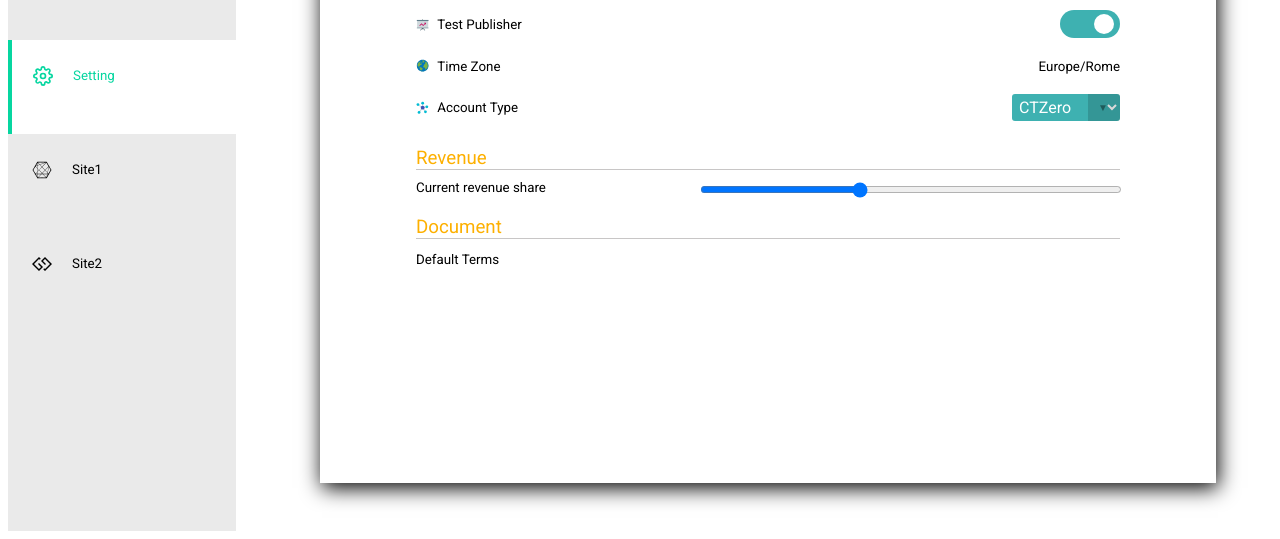
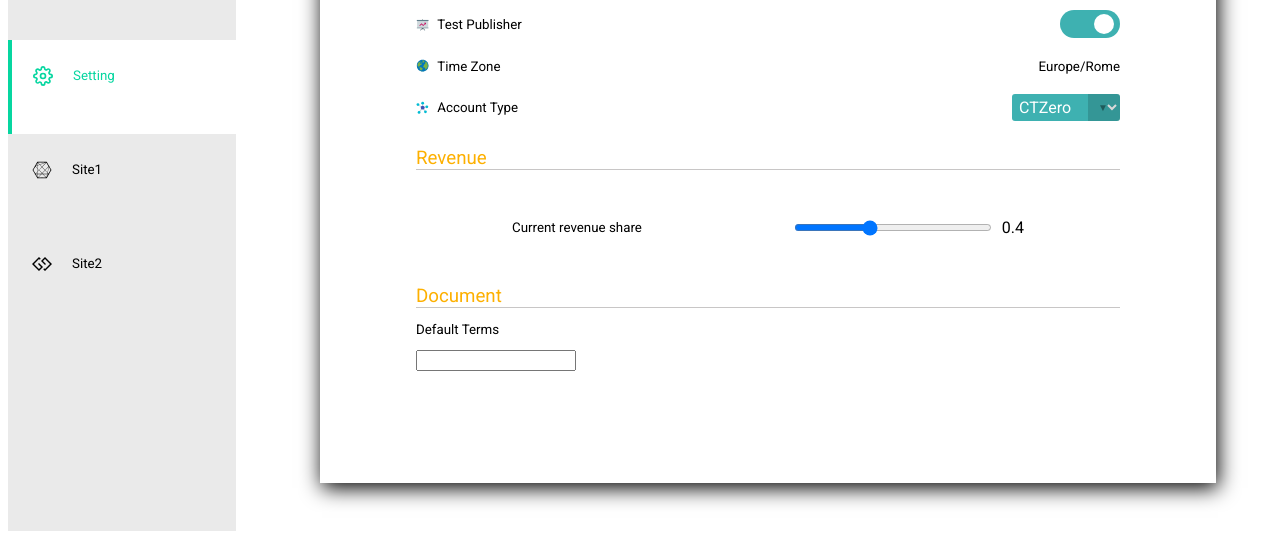
Before and after one commit to YizhuoZhang3/ClickTripz_FrontEnd, a React app: page / in a window 1280 px wide. Both pictures are taken after a click on the tab "Setting". Shown: the part 277-816 px from the top of the page. Built offline with nearby package versions, Linux system fonts and the light colour scheme.

Commit message:
file uploader

```diff
--- a/public/style.css
+++ b/public/style.css
@@ -294,11 +294,15 @@ input:checked + .slider:before{
 }
 
 .myRange{
-  width: 60%;
+  width: 100%;
   position: relative;
+  display: flex;
+  justify-content: center;
+  align-items: center;
+  gap: 0.5rem;
 }
 
-#sliderbar{
+#rangeInput{
   /* -webkit-appearance: none; */
   width: 100%;
   height: 7px;
--- a/src/components/Setting.js
+++ b/src/components/Setting.js
@@ -1,6 +1,7 @@
 import React from "react";
 import Switch from "./Switch";
 import { FcLock, FcStatistics, FcGlobe, FcMindMap} from "react-icons/fc";
+import UploadFile from "./UploadFile";
 
 export default function Setting({data}){
   return (
@@ -43,17 +44,19 @@ export default function Setting({data}){
 
           <div>
             <h3>Revenue</h3>
-            <div class="slidecontainer">
+            <form class="slidecontainer">
               <label id="slider-label" for="publisherShare">Current revenue share</label>
               <div className="myRange">
-              <input id="sliderbar" type="range" min="0.1" max="0.9" step="0.1" value={data.settings.revenue.publisherShare} name="publisherShare"/>
+              <input id="rangeInput" type="range" min="0.1" max="0.9" step="0.1" value={data.settings.revenue.publisherShare} name="publisherShare" oninput="outputId.value = rangeInput.value"/>
+              <output name="outputName" id="outputId" for="rangeInput">{data.settings.revenue.publisherShare}</output>
               </div>
-            </div>
+            </form>
           </div>
 
           <div>
             <h3>Document</h3>
             <p>Default Terms</p>
+            <UploadFile/>
           </div>
         </div>
       </div>
--- /dev/null
+++ b/src/components/UploadFile.js
@@ -0,0 +1,20 @@
+import react from "react";
+
+export default function UploadFile(){
+  const onChange = (e) => {
+    let files = e.target.files;
+    console.warn("data file, ", files);
+    let reader = new FileReader();
+    reader.readAsDataURL(files[0]);
+    reader.onload = (e) => {
+      console.warn("file data ", e.target.result)
+    }
+  }
+
+  return(
+    <div >
+      <input tye="file" name="file" onChange={(e)=>onChange(e)}/>
+
+    </div>
+  )
+}
```
